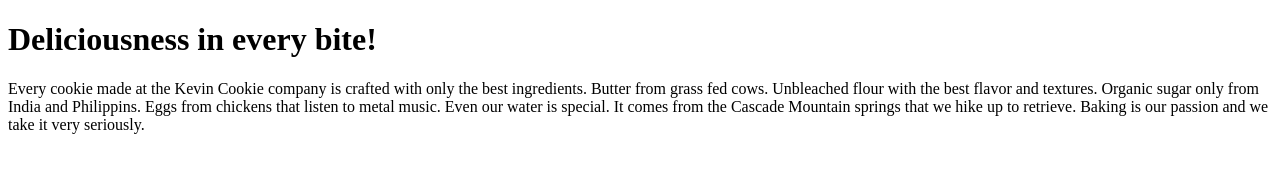
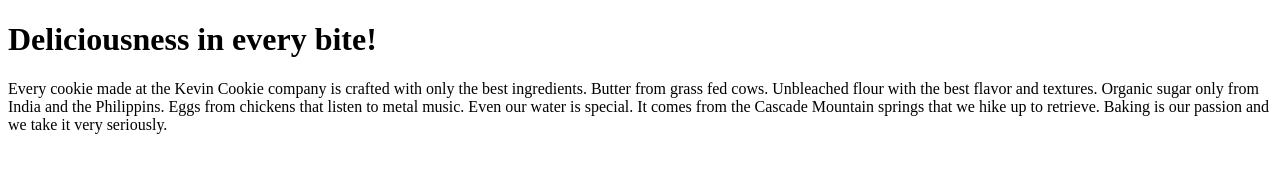
Before and after one commit to Yedidya123/YedidyaNew, a plain HTML site: page index.htm in a window 1280 px wide. Drawn offline with Linux system fonts and the light colour scheme.

Commit message:
Update index.htm

```diff
--- a/index.htm
+++ b/index.htm
@@ -4,7 +4,7 @@
 
 <h1>Deliciousness in every bite!</h1>
 
-<p>Every cookie made at the Kevin Cookie company is crafted with only the best ingredients. Butter from grass fed cows. Unbleached flour with the best flavor and textures. Organic sugar only from India and Philippins. Eggs from chickens that listen to metal music. Even our water is special. It comes from the Cascade Mountain springs that we hike up to retrieve. Baking is our passion and we take it very seriously.</p>
+<p>Every cookie made at the Kevin Cookie company is crafted with only the best ingredients. Butter from grass fed cows. Unbleached flour with the best flavor and textures. Organic sugar only from India and the Philippins. Eggs from chickens that listen to metal music. Even our water is special. It comes from the Cascade Mountain springs that we hike up to retrieve. Baking is our passion and we take it very seriously.</p>
 
 
 </body>
```
